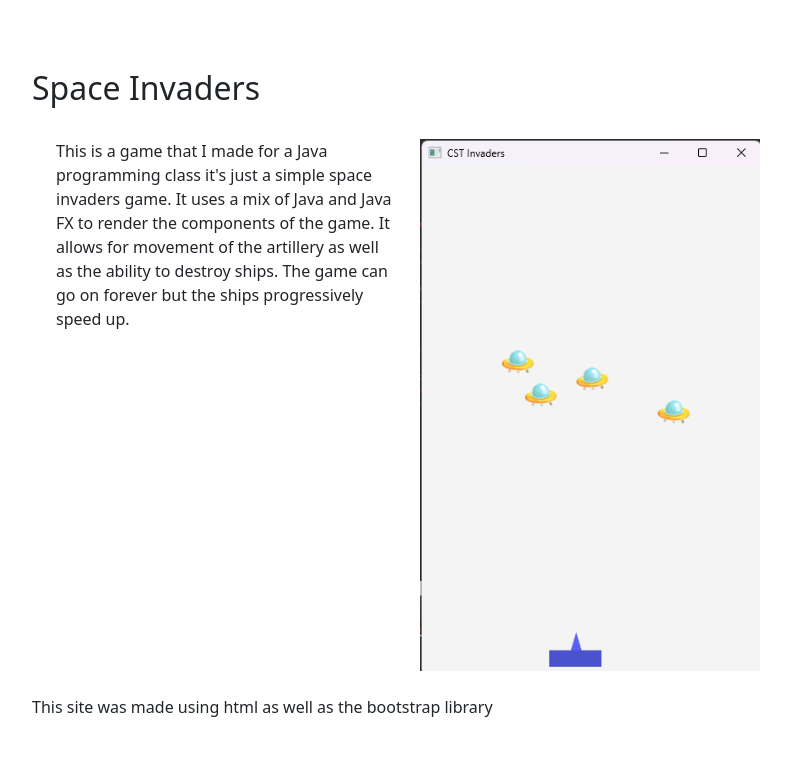
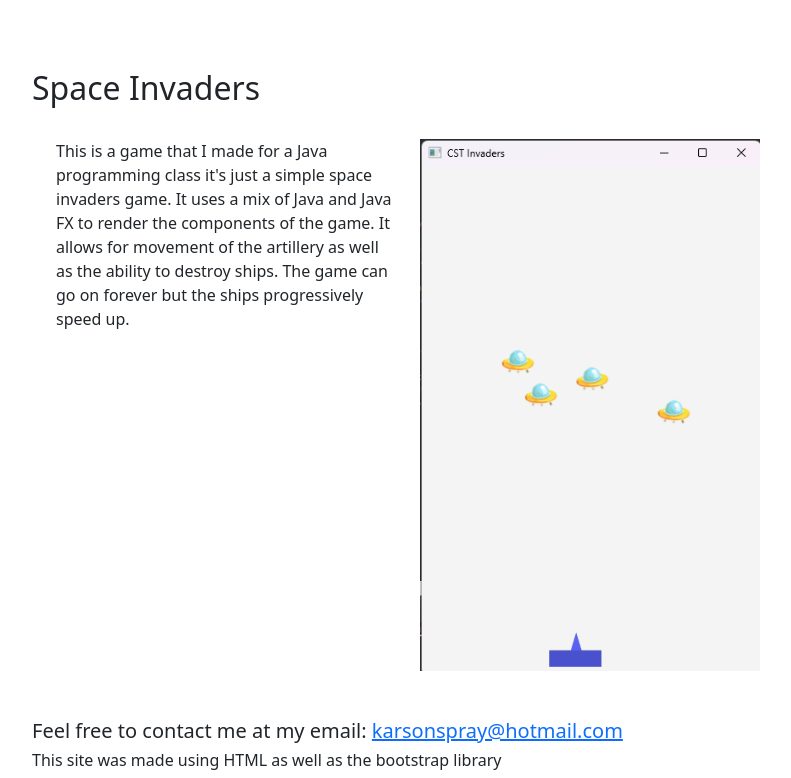
Before and after one commit to SprayK/SprayK.github.io, a plain HTML site: page index.html in a window 1280 px wide. Shown: the part 1598-2376 px from the top of the page, without its empty margins (50-841 px from the left). Before the commit the page ends 2333 px from the top, so only its background shows below. Drawn offline with nearby package versions, Linux system fonts and the light colour scheme.

Commit message:
Changed the footers on both pages

```diff
--- a/index.html
+++ b/index.html
@@ -89,8 +89,9 @@
         </section>
     </main>
 
-    <footer>
-        <p>This site was made using html as well as the bootstrap library</p>
+    <footer class="pt-4">
+        <h5>Feel free to contact me at my email: <a href="mailto: karsonspray@hotmail.com">karsonspray@hotmail.com</a></h5>
+        <h6>This site was made using HTML as well as the bootstrap library</h6>
     </footer>
 
 </div>
```
Also changed, not shown: about.html (+2 -1 lines).
